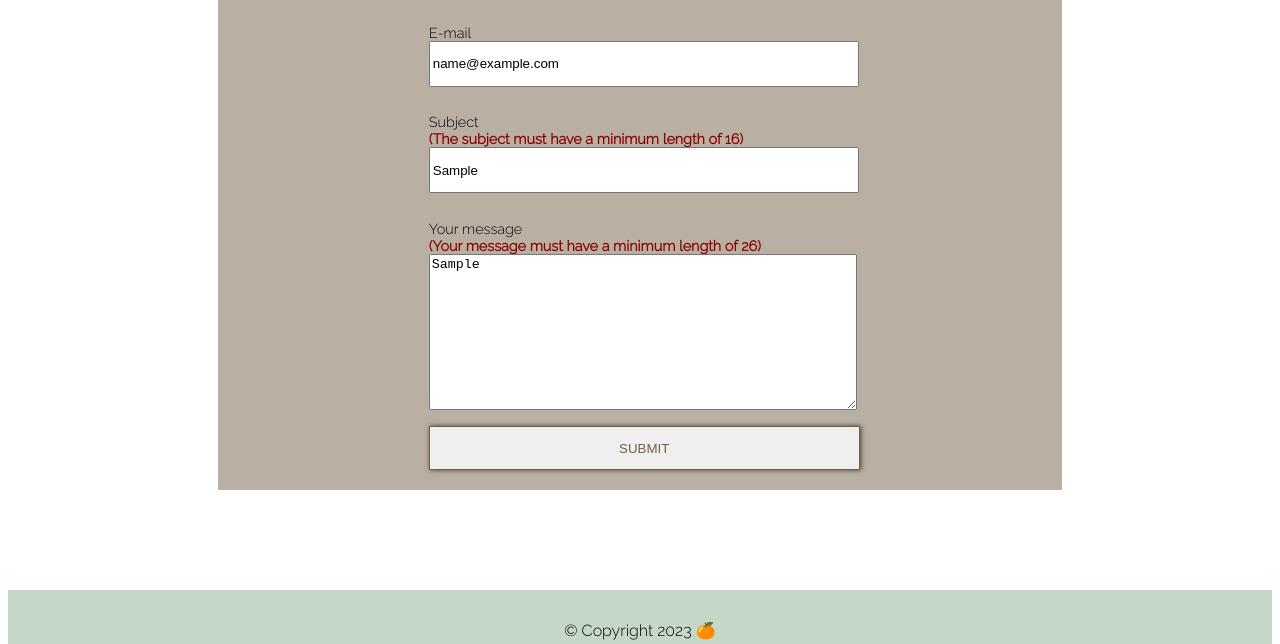
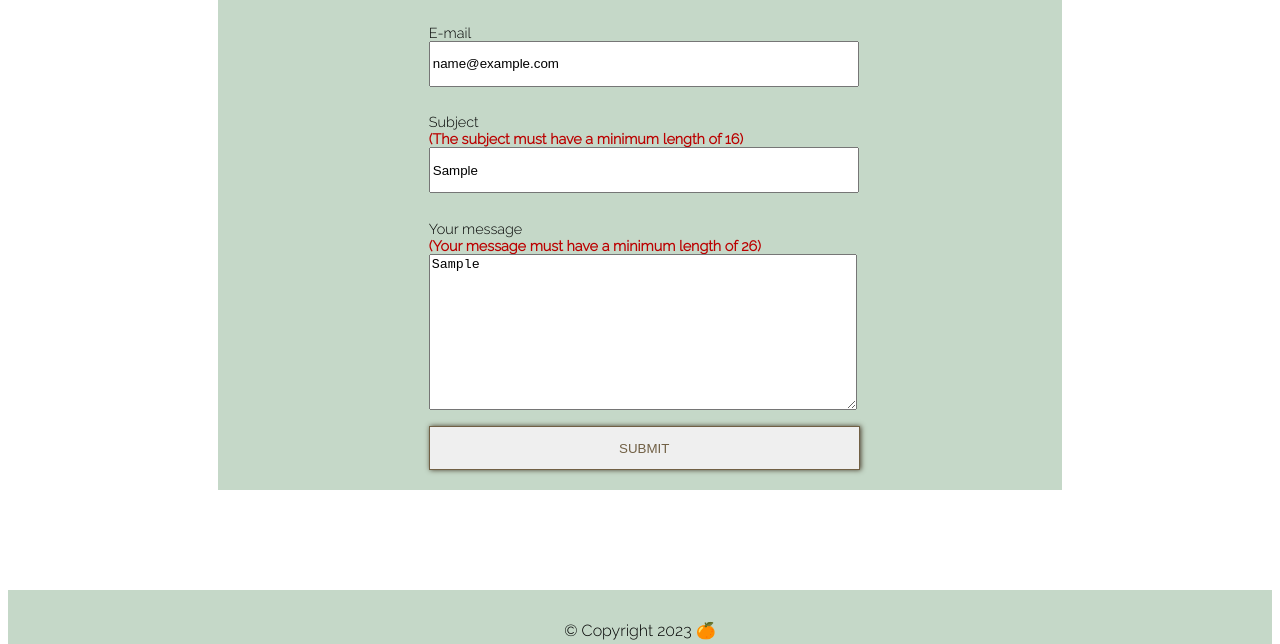
Before and after one commit to AniTei/Sem2-test, a plain HTML site: page contact.html in a window 1280 px wide. Both pictures are taken after typing "Sample", "name@example.com", "Sample", "Sample" into the empty fields and a click on the button "SUBMIT". Shown: the part 405-1049 px from the top of the page. Drawn offline with Linux system fonts and the light colour scheme.

Commit message:
changed colour of form

```diff
--- a/style.css
+++ b/style.css
@@ -419,7 +419,7 @@ footer {
 }
 
 form {
-    background-color: #7160457e;
+    background-color: #c5d8c8;
     color: #000000;
     padding: 20px 25%;
     margin: 100px 0;
@@ -453,6 +453,6 @@ form textarea {
 
 .form-error {
     display: none;
-    color: #8c0000;
+    color: #b00;
 
 }
```
